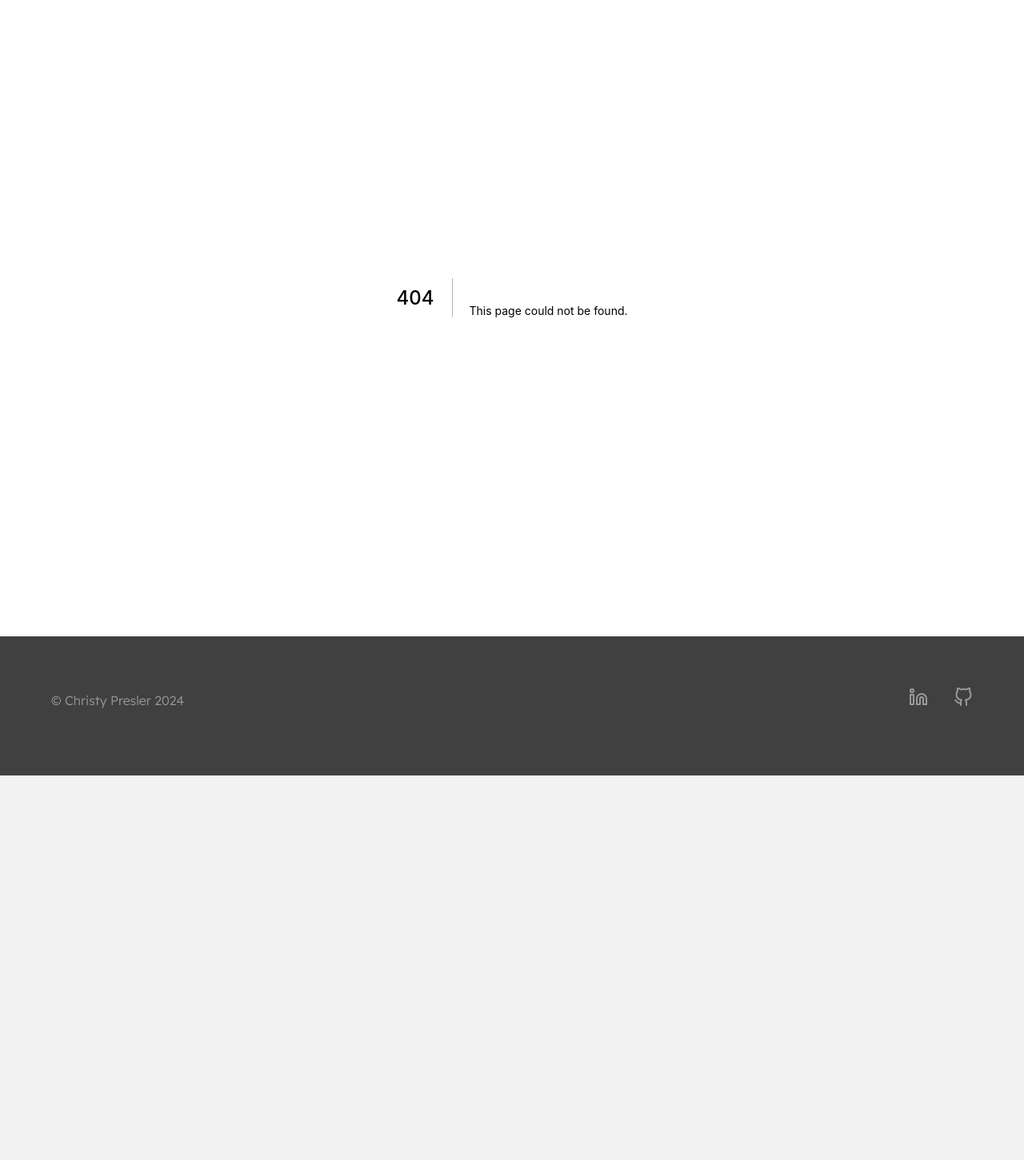
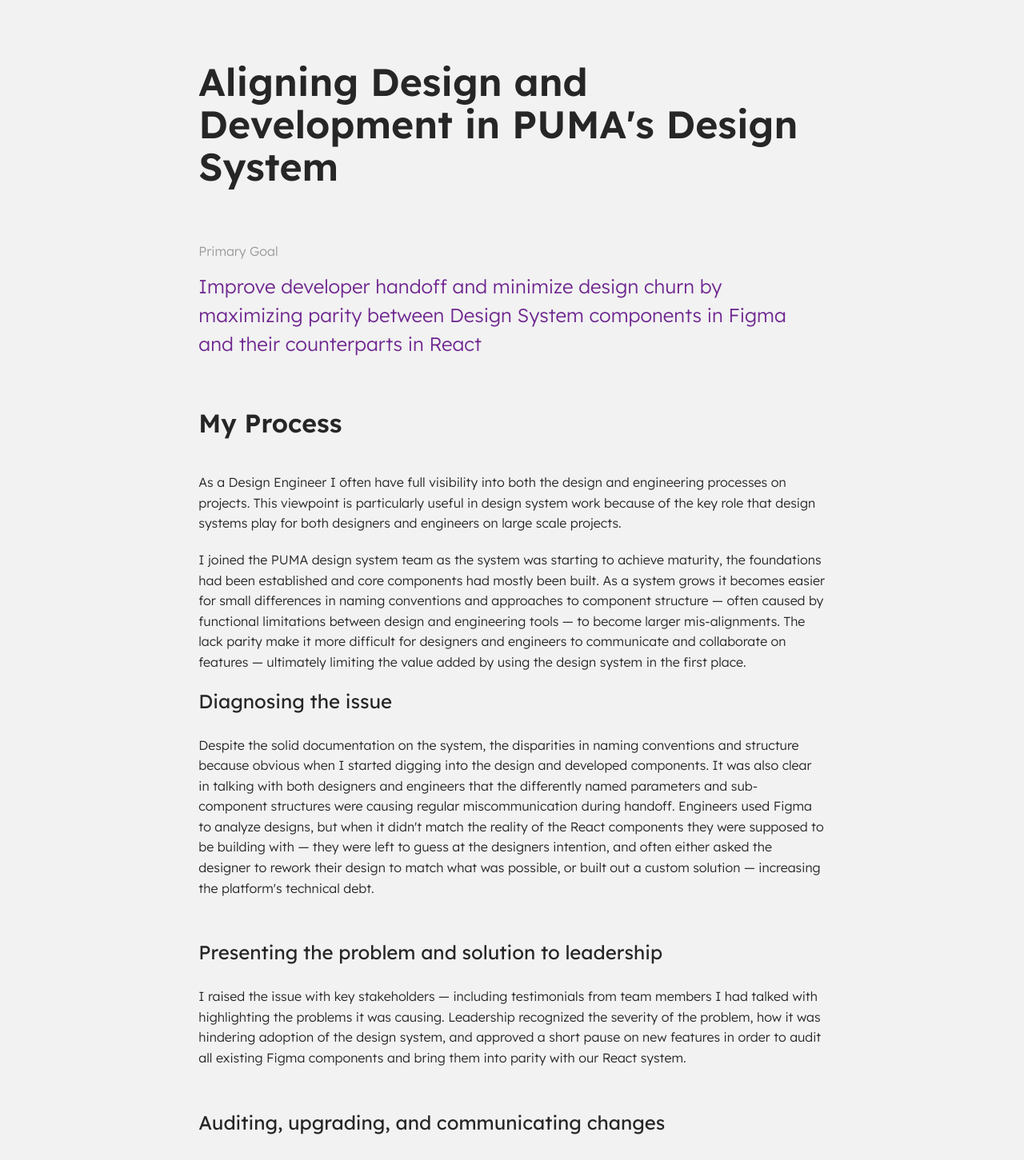
Before and after one commit to cpresler/portfolio-site, a Next.js app: page /work/puma-design-system-components in a window 1280 px wide. Before the commit this address had no page. Shown: the part 108-1559 px from the top of the page at 80% size. Before the commit the page ends 1078 px from the top, so only its background shows below. Built offline with nearby package versions, Linux system fonts and the light colour scheme.

Commit message:
add puma design system components work sample

```diff
--- a/components/MetaData/MetaData.tsx
+++ b/components/MetaData/MetaData.tsx
@@ -7,8 +7,8 @@
 }
 
 const MetaData = ({
-  title = 'Christy Presler - Senior Design Technologist',
-  description = 'Senior Design Technologist/UX Engineer with an insatiable curiosity about human behavior and a deep understanding of technology. I am a designer who implements engineering best practices and an engineer who delivers impeccable user experiences.'
+  title = 'Christy Presler - Senior Design Engineer',
+  description = 'Senior Design Engineer with an insatiable curiosity about human behavior and a deep understanding of technology. I am a designer who implements engineering best practices and an engineer who delivers impeccable user experiences.'
 }: Props) => {
   return (
     <Head>
--- a/pages/index.tsx
+++ b/pages/index.tsx
@@ -10,7 +10,7 @@
 
 export async function getStaticProps() {
   // get projects
-  const projects = getProjects(4)
+  const projects = getProjects(5)
 
   return {
     props: {
--- /dev/null
+++ b/pages/work/puma-design-system-components.mdx
@@ -0,0 +1,44 @@
+---
+  title: 'Aligning Design and Development at PUMA'
+  desc: 'Maximizing Figma and React parity to align design and engineering'
+  thumbnail: 'images/projects/puma-design-system-components/puma-ds-components-thumb.png'
+  tags: ['Design Systems', 'Figma', 'UX', 'JavaScript',]
+  projectDate: '2023-05-01'
+  published: true
+---
+
+# Aligning Design and Development in PUMA's Design System
+
+<Label>Primary Goal</Label>
+<Text>Improve developer handoff and minimize design churn by maximizing parity between Design System components in Figma and their counterparts in React</Text>
+
+## My Process
+
+
+  As a Design Engineer I often have full visibility into both the design and engineering processes on projects. This viewpoint is particularly useful in design system work because of the key role that design systems play for both designers and engineers on large scale projects.
+
+  I joined the PUMA design system team as the system was starting to achieve maturity, the foundations had been established and core components had mostly been built. As a system grows it becomes easier for small differences in naming conventions and approaches to component structure — often caused by functional limitations between design and engineering tools — to become larger mis-alignments. The lack parity make it more difficult for designers and engineers to communicate and collaborate on features — ultimately limiting the value added by using the design system in the first place.
+
+### Diagnosing the issue
+
+  Despite the solid documentation on the system, the disparities in naming conventions and structure because obvious when I started digging into the design and developed components. It was also clear in talking with both designers and engineers that the differently named parameters and sub-component structures were causing regular miscommunication during handoff. Engineers used Figma to analyze designs, but when it didn't match the reality of the React components they were supposed to be building with — they were left to guess at the designers intention, and often either asked the designer to rework their design to match what was possible, or built out a custom solution — increasing the platform's technical debt.
+
+### Presenting the problem and solution to leadership
+
+  I raised the issue with key stakeholders — including testimonials from team members I had talked with highlighting the problems it was causing. Leadership recognized the severity of the problem, how it was hindering adoption of the design system, and approved a short pause on new features in order to audit all existing Figma components and bring them into parity with our React system.
+
+### Auditing, upgrading, and communicating changes
+
+  An audit and upgrade of nearly 100 Figma components was not small thing, but it proved invaluable to the handoff process. By building Figma components in a manner than sought to optimize their flexibility and reuse for designers I was able to mirror their structure and parameters to their engineered versions much more closely — subtly guiding designers into using components how they were built to be used in code.
+
+  A key part of this upgrade process was also communicating with the design teams using the system. Many of the upgrades to components were breaking changes compared to past versions of the system so collaborating with design users was key to successfully launching the updates.
+
+  Another advantage to opening the lines of communication with the design teams early in the process was that it gave them plenty of time to understand the goal behind the updates — less rework on design proposals and smoother developer handoff. Because they understood the reason behind the changes they were much more willing to help us with testing the update, and highlighting any potential problems so that we could handle any issues collaboratively. This approach meant that the rollout went smoothly and avoided the elevated emotions that can sometimes come from changes to daily process.
+
+## What I Learned
+
+  This project is one that I might never have tackled if I wasn't a Design Engineer. This type of maintenance upgrade is often a tough sell to leadership due to the time investment required, but my ability to look into and compare both the Figma and React components allowed me to largely handle the update without additional engineering support decreasing the overall cost to complete the project. It also highlighted for me the deep value of close collaboration between designers and engineers when it comes to building software. Few teams enable their designers and engineers to have a close enough working relationship that component design structure and code structure achieve the kind of parity that helps a design system provide maximum value. In my opinion the investment it takes to achieve this type of parity in design system components pays for itself quickly as the system is used at scale by design and engineering teams.
+
+  I go into more detail about why I find this way of working valuable and the key things needed to get started in [an article on Nearform's blog](https://commerce.nearform.com/blog/2024/power-of-mirrored-components).
+
+export default ({children}) => <Project>{children}</Project>
```
Also changed, not shown: public/images/projects/puma-design-system-components/puma-ds-components-thumb.png (added).
